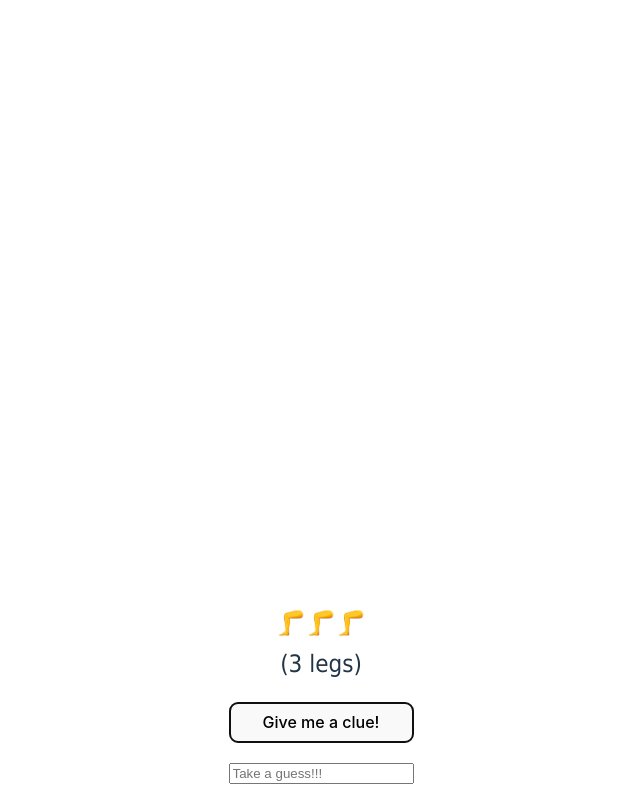
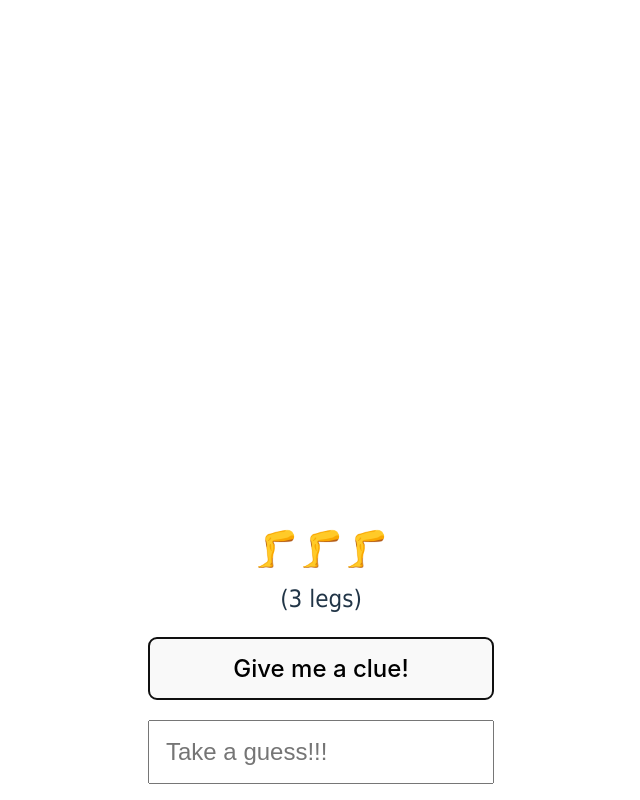
Before and after one commit to Wozza365/super-journey, a Vue app: page / in a window 1280 px wide. Both pictures are taken after a click on the button "Give me a clue!". Shown: the whole page, without its empty margins (319-959 px from the left). Built offline with nearby package versions, Linux system fonts and the light colour scheme.

Commit message:
Try bits

```diff
--- a/src/App.vue
+++ b/src/App.vue
@@ -10,32 +10,39 @@ const allClues = [
   { emoji: "❌❌", text: "It's not Ireland or Northern Ireland" },
   { emoji: "🇬🇧🇬🇧", text: "No visa or passport required" },
   { text: "Looks like this", img: "https://upload.wikimedia.org/wikipedia/commons/0/0f/Isle_of_Man_outline_map.png"},
-  { text: "Location: ", img: "https://ibb.co/YPQ1QXb"}
+  { text: "Location: ", img: "https://i.ibb.co/RYbsbN7/IoM.png"}
 ]
 
 const count = ref(0);
 const clues = ref<{ text: string; emoji?:string; img?: string }[]>([]);
 
+const answer = ref("");
+
 const giveClue = () => {
   clues.value.push(allClues[count.value]);
   count.value++;
+  window.scrollTo(0, document.body.scrollHeight);
 }
 </script>
 
 <template>
   <div style="display: grid; gap: 20px">
+    <p v-if="count === 0" style="font-family: Tahoma; font-size: 36px">Gotta guess your gift :P</p>
     <transition-group name="list">
       <div v-for="clue in clues" :key="clue.text" style="display: grid; gap: 5px">
-        <p style="font-family: Tahoma; font-size: 24px">{{ clue.emoji }}</p>
+        <p style="font-family: Tahoma; font-size: 36px">{{ clue.emoji }}</p>
         <p style="font-family: Tahoma; font-size: 24px">{{ clue.text }}</p>
         <img v-if="clue.img" :src="clue.img" style="width: 100%" />
       </div>
     </transition-group>
 
 
-    <button @click="giveClue">Give me a clue!</button>
+    <button @click="giveClue" style="padding: 16px; font-size: 24px;">Give me a clue!</button>
 
-    <input type="text" placeholder="Take a guess!!!" />
+    <input type="text" v-model="answer" placeholder="Take a guess!!!" style="
+      padding: 16px;
+      font-size: 24px;
+    " />
   </div>
 </template>
 
```
